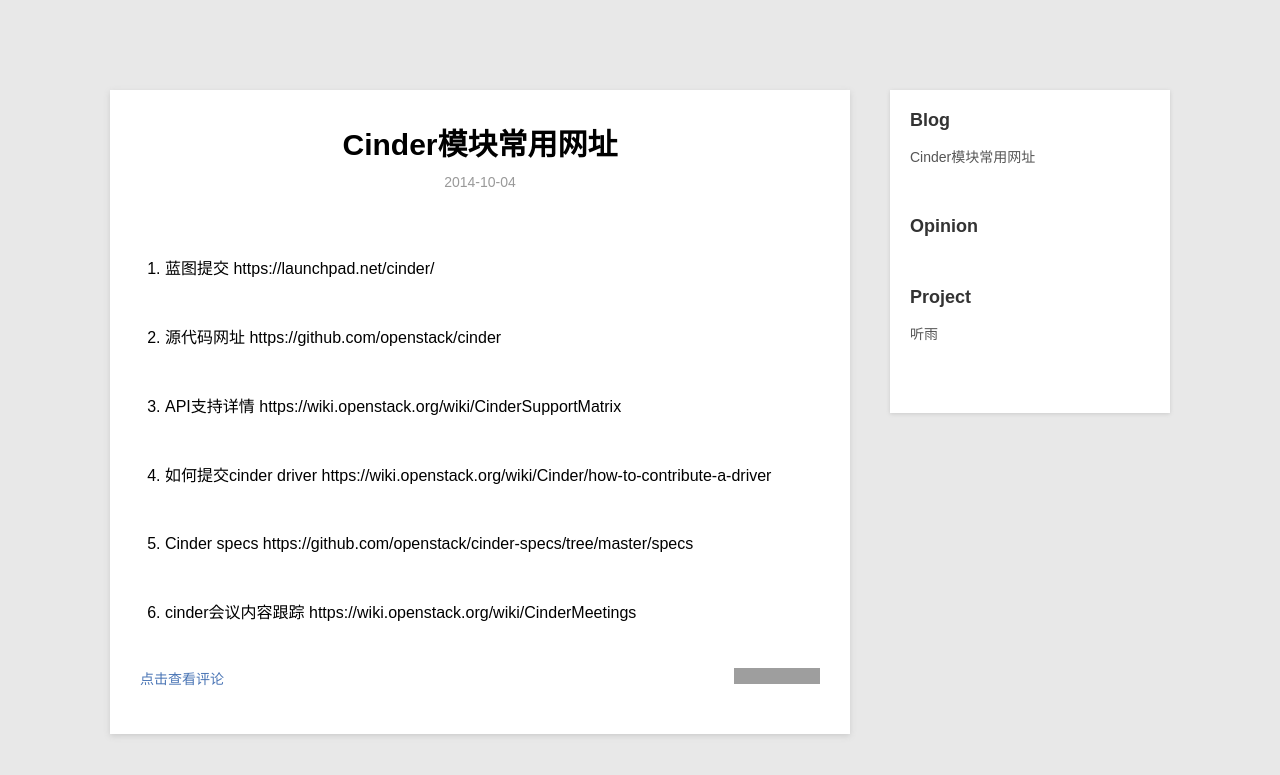
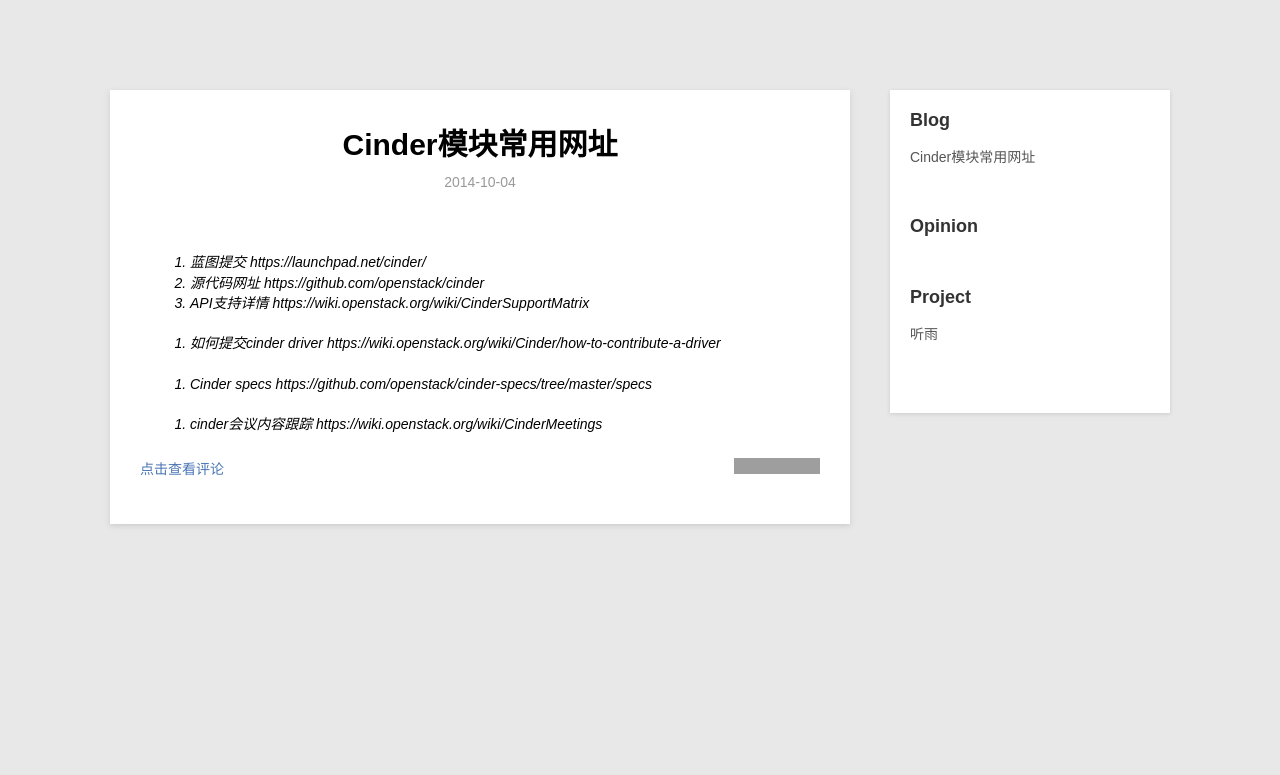
Before and after one commit to chenzongliang/chenzongliang.github.com, a Jekyll site: the page built from _posts/blog/2014-10-04-cinder-deal-config.md, in a window 1280 px wide. Shown: the top 775 px of the page. Built offline with Jekyll 4.4.1, drawn with Linux system fonts in a browser that asks for light colours; Markdown is read by kramdown in place of the engine named in the settings; grey boxes are pictures that could not be loaded.

Commit message:
更新
Signed-off-by: chenzongliang <nutchen@qq.com>

```diff
--- a/_posts/blog/2014-10-04-cinder-deal-config.md
+++ b/_posts/blog/2014-10-04-cinder-deal-config.md
@@ -5,20 +5,18 @@
 description: Cinder模块常用网址。
 ---
 
-1. 蓝图提交
-https://launchpad.net/cinder/
+>1. 蓝图提交
+>https://launchpad.net/cinder/
+>2. 源代码网址
+>https://github.com/openstack/cinder
+>3. API支持详情
+>https://wiki.openstack.org/wiki/CinderSupportMatrix
 
-2. 源代码网址
-https://github.com/openstack/cinder
+>4. 如何提交cinder driver
+>https://wiki.openstack.org/wiki/Cinder/how-to-contribute-a-driver
 
-3. API支持详情
-https://wiki.openstack.org/wiki/CinderSupportMatrix
+>5. Cinder specs
+>https://github.com/openstack/cinder-specs/tree/master/specs
 
-4. 如何提交cinder driver
-https://wiki.openstack.org/wiki/Cinder/how-to-contribute-a-driver
-
-5. Cinder specs
-https://github.com/openstack/cinder-specs/tree/master/specs
-
-6. cinder会议内容跟踪
-https://wiki.openstack.org/wiki/CinderMeetings
+>6. cinder会议内容跟踪
+>https://wiki.openstack.org/wiki/CinderMeetings
--- a/google0bd953d19d6551fe.html
+++ /dev/null
@@ -1 +0,0 @@
-google-site-verification: google0bd953d19d6551fe.html
```
